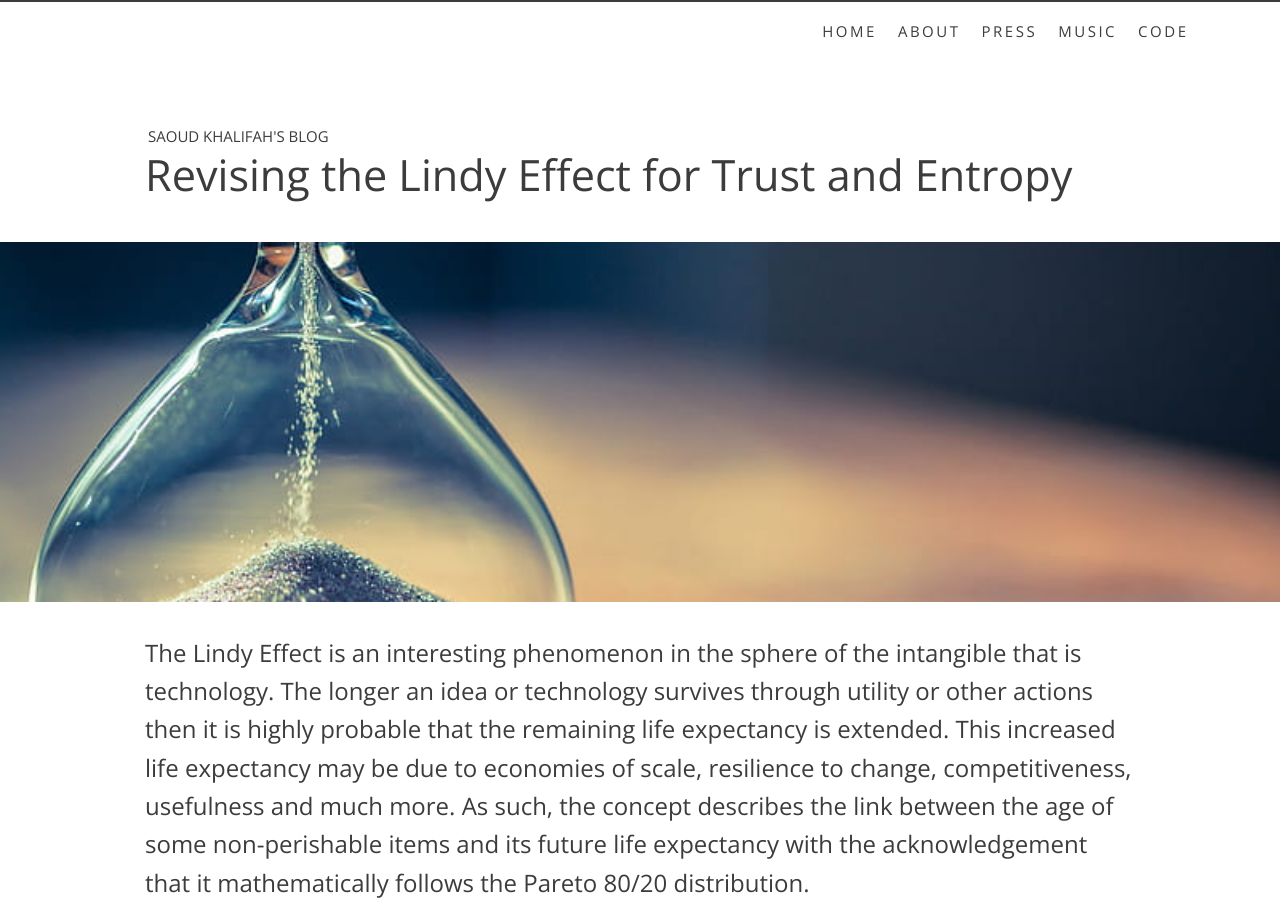
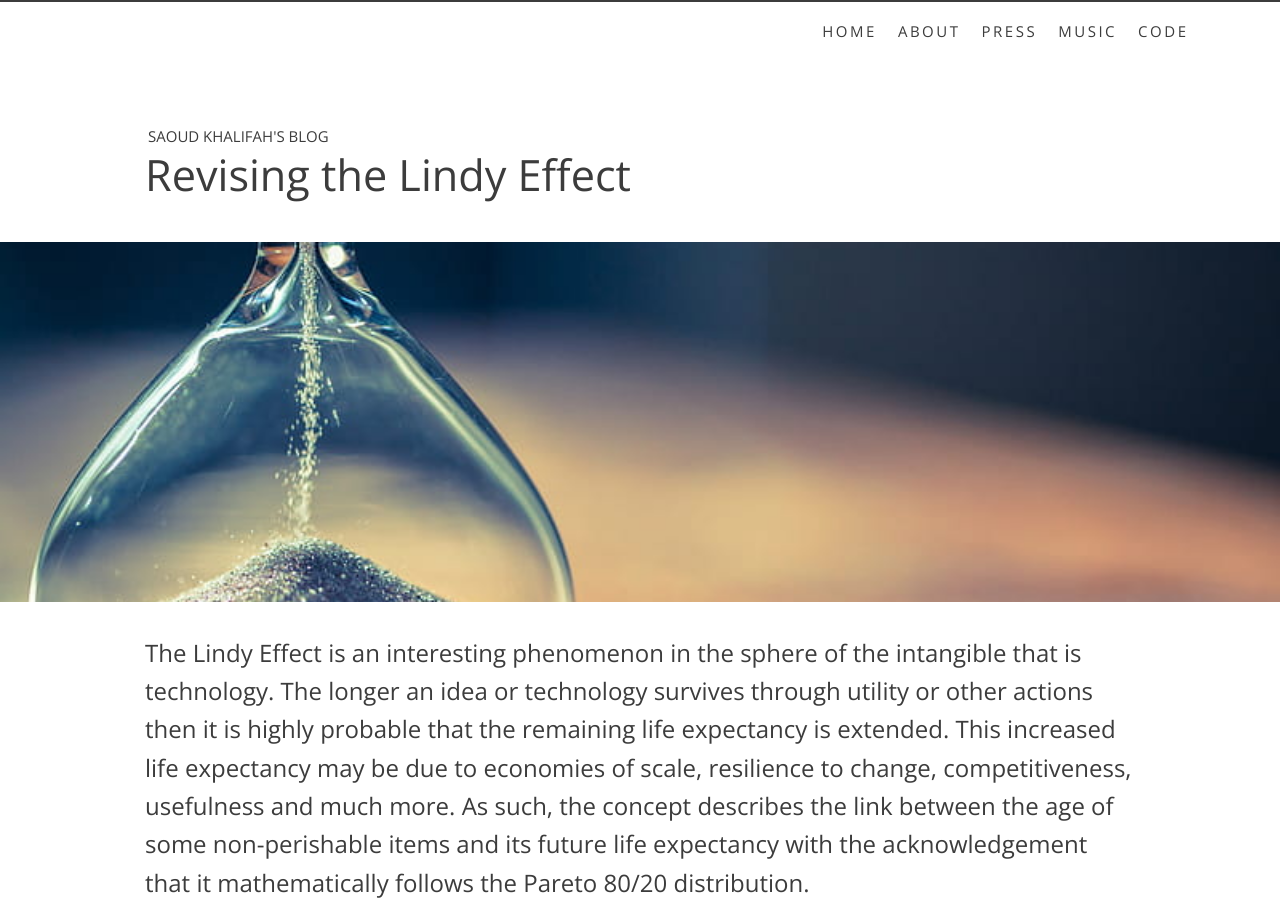
Before and after one commit to saouddk/saouddk.github.io, a Jekyll site: the page built from _posts/2022-04-11-revising-the-lindy-effect.markdown, in a window 1280 px wide and 900 px high. Built offline with Jekyll 4.4.1, drawn with Linux system fonts in a browser that asks for light colours.

Commit message:
Change title.

```diff
--- a/_posts/2022-04-11-revising-the-lindy-effect.markdown
+++ b/_posts/2022-04-11-revising-the-lindy-effect.markdown
@@ -1,11 +1,11 @@
 ---
 layout: post
-title: Revising the Lindy Effect for Trust and Entropy
+title: Revising the Lindy Effect
 date: 2022-04-11
 description:
 cover_url: hourglass.jpeg
 published: true
-permalink: /:year/:month/:day/revising-the-lindy-effect-for-trust-and-entropy
+permalink: /:year/:month/:day/revising-the-lindy-effect
 author: Saoud Khalifah # Add name author (optional)
 ---
 The Lindy Effect is an interesting phenomenon in the sphere of the intangible that is technology. The longer an idea or technology survives through utility or other actions then it is highly probable that the remaining life expectancy is extended. This increased life expectancy may be due to economies of scale, resilience to change, competitiveness, usefulness and much more. As such, the concept describes the link between the age of some non-perishable items and its future life expectancy with the acknowledgement that it mathematically follows the Pareto 80/20 distribution.
```
